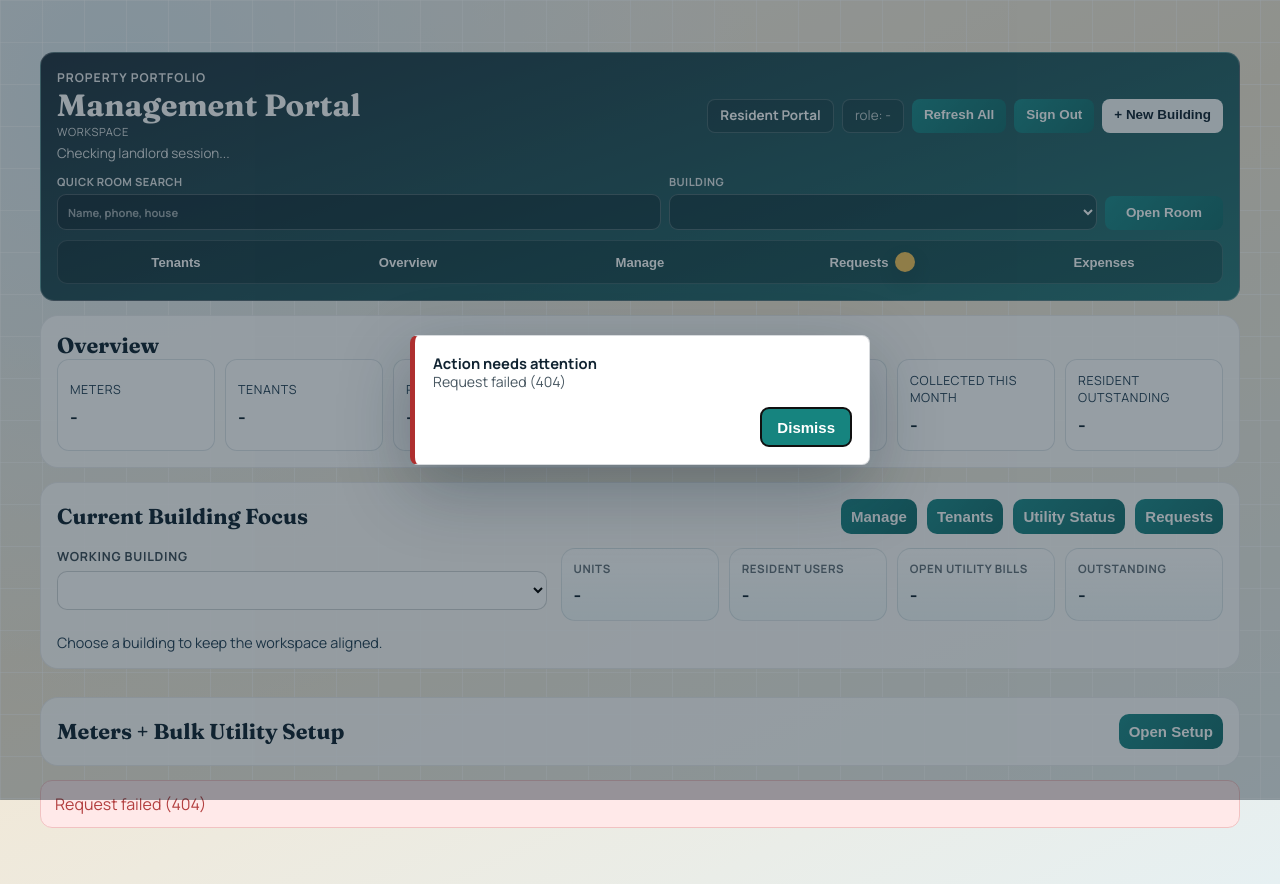
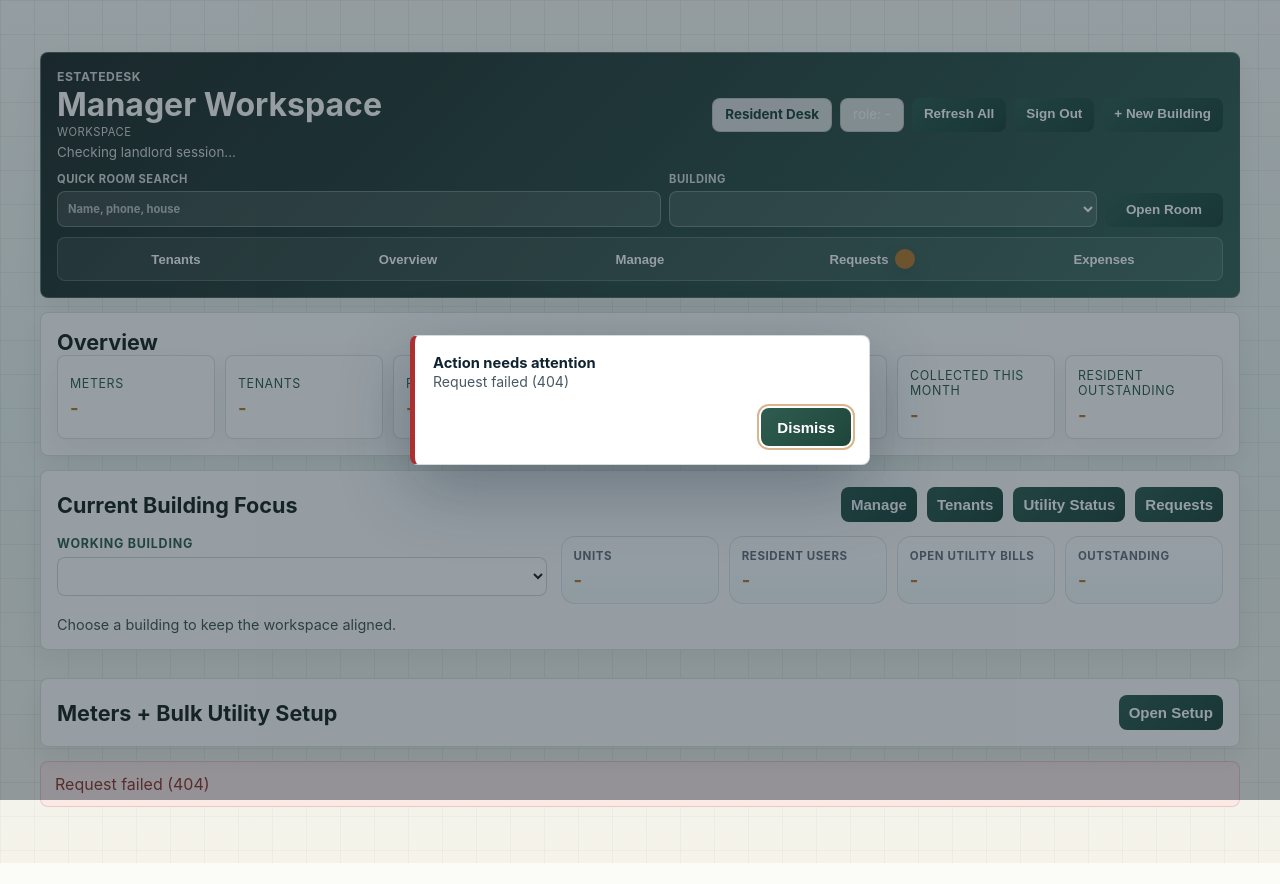
Before and after one commit to captynJoe/landlord-housing, a website: page public/landlord.html in a window 1280 px wide. After the commit the page ends 863 px from the top, so only its background shows below. Drawn offline with Linux system fonts and the light colour scheme; no server answers.

Commit message:
Apply EstateDesk UI identity

```diff
--- /dev/null
+++ b/public/dedicated-theme.css
@@ -0,0 +1,324 @@
+:root {
+  --estate-ink: #182421;
+  --estate-ink-soft: #40554f;
+  --estate-forest: #2f5d50;
+  --estate-forest-dark: #1f453b;
+  --estate-sage: #7f9b78;
+  --estate-copper: #b8792f;
+  --estate-clay: #b94f3f;
+  --estate-paper: #fbfcf8;
+  --estate-mist: #edf5f1;
+  --estate-blue: #d9e8ea;
+  --estate-line: rgba(24, 36, 33, 0.14);
+  --estate-shadow: 0 18px 36px rgba(24, 36, 33, 0.11);
+
+  --ink-950: var(--estate-ink);
+  --ink-900: var(--estate-ink);
+  --ink-800: var(--estate-ink);
+  --ink-700: var(--estate-ink-soft);
+  --ink-600: var(--estate-ink-soft);
+  --mist-100: var(--estate-mist);
+  --sand-100: #f5f3ea;
+  --teal-500: var(--estate-forest);
+  --teal-600: var(--estate-forest);
+  --teal-700: var(--estate-forest-dark);
+  --danger-500: var(--estate-clay);
+  --danger-bg: #fbe9e5;
+  --ok-600: #2d6b45;
+  --ok-bg: #e3f3e4;
+  --warn-700: #8a5c17;
+  --warn-bg: #fff1d4;
+  --line: var(--estate-line);
+  --radius-xl: 8px;
+  --radius-lg: 8px;
+  --radius-md: 8px;
+  --shadow: var(--estate-shadow);
+}
+
+html {
+  background: var(--estate-paper);
+}
+
+body {
+  color: var(--estate-ink);
+  font-family: Inter, "Aptos", "Segoe UI", Arial, sans-serif;
+  letter-spacing: 0;
+  background:
+    linear-gradient(rgba(47, 93, 80, 0.04) 1px, transparent 1px),
+    linear-gradient(90deg, rgba(47, 93, 80, 0.04) 1px, transparent 1px),
+    linear-gradient(180deg, #fbfcf8 0%, #edf5f1 48%, #f5f3ea 100%) !important;
+  background-size: 34px 34px, 34px 34px, auto !important;
+}
+
+.backdrop,
+.ambient {
+  opacity: 0.42;
+  background-image:
+    linear-gradient(rgba(47, 93, 80, 0.07) 1px, transparent 1px),
+    linear-gradient(90deg, rgba(47, 93, 80, 0.07) 1px, transparent 1px) !important;
+  background-size: 34px 34px !important;
+  mask-image: none;
+}
+
+.shell {
+  max-width: 1240px;
+}
+
+.hero,
+.panel,
+.panel-card,
+.feedback,
+.package-card,
+.metric-card,
+.status-chip,
+.card,
+.cctv-card,
+.feature-card,
+.steps,
+.user-panel,
+.room-billing-hold-card,
+.upload-preview-item,
+.empty-state {
+  border-radius: 8px !important;
+  border-color: var(--estate-line) !important;
+  background: rgba(255, 255, 255, 0.91) !important;
+  box-shadow: 0 10px 28px rgba(24, 36, 33, 0.07);
+}
+
+.hero h1,
+.panel-head h2,
+.section-head h2,
+.section-head h3,
+.section-head h4,
+.package-card h2,
+.package-card h3,
+.feature-card h3,
+.steps h2,
+.hero-panel h2,
+.landlord-navbar-title {
+  font-family: Inter, "Aptos", "Segoe UI", Arial, sans-serif !important;
+  letter-spacing: 0;
+}
+
+.hero h1,
+.landlord-navbar-title {
+  font-size: 2rem !important;
+  line-height: 1.1;
+}
+
+.tag,
+.eyebrow,
+.brand,
+.feature-tag,
+.sidebar-label,
+.user-panel-title,
+.metric-card p,
+thead th,
+label {
+  color: var(--estate-forest) !important;
+  letter-spacing: 0.045em;
+}
+
+.subtitle,
+.status-text,
+.panel-note,
+.section-head p,
+.item-details,
+.ticket-details,
+.hero-panel ul,
+.feature-card p,
+tbody td {
+  color: var(--estate-ink-soft);
+}
+
+a,
+.home-link,
+.user-panel-link,
+.mode-pill,
+.module-tab {
+  color: var(--estate-forest-dark);
+}
+
+button,
+.btn,
+.btn-primary,
+#refresh-btn,
+#submit-btn,
+#resident-setup-btn,
+#resident-login-btn,
+#resident-password-change-btn,
+.module-tab.active,
+.mode-pill.active {
+  border-radius: 8px !important;
+  background: linear-gradient(135deg, var(--estate-forest), var(--estate-forest-dark)) !important;
+  color: #fff !important;
+  box-shadow: none;
+}
+
+button:hover,
+.btn:hover,
+.module-tab:hover,
+.mode-pill:hover,
+.metric-card-btn:hover {
+  transform: translateY(-1px);
+  box-shadow: 0 12px 22px rgba(31, 69, 59, 0.13);
+}
+
+button:disabled {
+  opacity: 0.62;
+  cursor: not-allowed;
+}
+
+.ghost-btn,
+.btn-secondary,
+.home-link,
+.landlord-navbar-actions > a,
+.landlord-navbar-actions > span {
+  border-radius: 8px !important;
+  border: 1px solid var(--estate-line) !important;
+  background: rgba(255, 255, 255, 0.82) !important;
+  color: var(--estate-forest-dark) !important;
+}
+
+.btn-danger {
+  background: linear-gradient(135deg, var(--estate-clay), #933d31) !important;
+  color: #fff !important;
+}
+
+input,
+select,
+textarea {
+  border-color: rgba(47, 93, 80, 0.23) !important;
+  border-radius: 8px !important;
+  background: #fff !important;
+  color: var(--estate-ink);
+}
+
+input:focus,
+select:focus,
+textarea:focus,
+button:focus-visible,
+a:focus-visible {
+  outline: 2px solid rgba(184, 121, 47, 0.55);
+  outline-offset: 2px;
+}
+
+table {
+  border-collapse: separate;
+  border-spacing: 0;
+}
+
+thead th {
+  background: rgba(217, 232, 234, 0.48);
+  border-bottom-color: rgba(47, 93, 80, 0.22);
+}
+
+tbody td {
+  border-bottom-color: rgba(47, 93, 80, 0.11);
+}
+
+.metric-card strong,
+.landlord-focus-stat strong,
+.resident-agreement-overview strong,
+.status-chip strong {
+  color: var(--estate-copper);
+}
+
+.error-box,
+.feedback.error,
+.resident-alert-danger {
+  border-color: rgba(185, 79, 63, 0.22) !important;
+  background: #fbe9e5 !important;
+  color: #8e352a !important;
+}
+
+.landlord-navbar-panel,
+.room-account-hero {
+  background:
+    linear-gradient(135deg, rgba(24, 36, 33, 0.96), rgba(47, 93, 80, 0.96)) !important;
+  color: #fff;
+  border-color: rgba(255, 255, 255, 0.2) !important;
+}
+
+.landlord-navbar-panel .tag,
+.landlord-navbar-panel .sidebar-label,
+.landlord-navbar-panel .status-text,
+.landlord-navbar-panel label,
+.room-account-hero .tag,
+.room-account-hero .sidebar-note,
+.room-account-hero .status-text {
+  color: rgba(255, 255, 255, 0.82) !important;
+}
+
+.landlord-navbar-panel .landlord-navbar-title,
+.room-account-hero .landlord-navbar-title {
+  color: #fff;
+}
+
+.landlord-global-search-field input,
+.landlord-global-search-field select {
+  background: rgba(255, 255, 255, 0.12) !important;
+  border-color: rgba(255, 255, 255, 0.26) !important;
+  color: #fff !important;
+}
+
+.landlord-global-search-field input::placeholder {
+  color: rgba(255, 255, 255, 0.66);
+}
+
+.landlord-nav {
+  border-radius: 8px !important;
+  border-color: rgba(255, 255, 255, 0.18) !important;
+  background: rgba(255, 255, 255, 0.08) !important;
+}
+
+.landlord-nav-btn {
+  border-radius: 6px !important;
+  background: transparent !important;
+  color: #fff !important;
+}
+
+.landlord-nav-btn.active,
+.landlord-nav-btn.has-alert {
+  background: rgba(255, 255, 255, 0.16) !important;
+  box-shadow: inset 0 -2px 0 var(--estate-copper);
+}
+
+.landlord-nav-badge,
+.nav-dot {
+  background: var(--estate-copper) !important;
+  color: var(--estate-ink) !important;
+}
+
+.hero-workspace-btn.active,
+.resident-nav-btn.active,
+button.resident-overview-card.is-active {
+  border-color: rgba(184, 121, 47, 0.42) !important;
+  background: rgba(184, 121, 47, 0.12) !important;
+  color: var(--estate-forest-dark) !important;
+}
+
+.mode-switch,
+.hero-workspace,
+.resident-session,
+.user-link {
+  border-radius: 8px !important;
+  border-color: var(--estate-line) !important;
+  background: rgba(255, 255, 255, 0.78) !important;
+}
+
+.room-billing-hold-card.is-active {
+  border-left-color: var(--estate-copper) !important;
+  background: #fff8ed !important;
+}
+
+@media (max-width: 680px) {
+  .hero h1,
+  .landlord-navbar-title {
+    font-size: 1.55rem !important;
+  }
+
+  .shell {
+    padding-inline: 12px;
+  }
+}
--- a/public/landlord-login.js
+++ b/public/landlord-login.js
@@ -54,7 +54,7 @@ function normalizeLandlordSignInError(error, { caretakerMode = false } = {}) {
   if (!(error instanceof Error)) {
     return caretakerMode
       ? "House manager sign-in failed. Check your phone number, house number, and password."
-      : "Landlord sign-in failed. Check your email or phone number and password.";
+      : "Manager sign-in failed. Check your email or phone number and password.";
   }
 
   const message = error.message || "";
@@ -68,7 +68,7 @@ function normalizeLandlordSignInError(error, { caretakerMode = false } = {}) {
   if (error.status === 401) {
     return caretakerMode
       ? "House manager sign-in failed. Check your phone number, house number, and password."
-      : "Landlord sign-in failed. Check your email or phone number and password.";
+      : "Manager sign-in failed. Check your email or phone number and password.";
   }
 
   return message;
@@ -340,7 +340,7 @@ async function signIn(event) {
       caretakerMode: caretakerPhoneLogin
     });
     showPanelError(loginErrorEl, message, { reveal: true });
-    setStatus(caretakerPhoneLogin ? "House manager sign-in failed." : "Landlord sign-in failed.");
+    setStatus(caretakerPhoneLogin ? "House manager sign-in failed." : "Manager sign-in failed.");
   } finally {
     loginBtnEl.disabled = false;
   }
--- a/public/landlord.html
+++ b/public/landlord.html
@@ -3,7 +3,7 @@
   <head>
     <meta charset="UTF-8" />
     <meta name="viewport" content="width=device-width, initial-scale=1.0" />
-    <title>Management Portal</title>
+    <title>EstateDesk Manager</title>
     <link rel="preconnect" href="https://fonts.googleapis.com" />
     <link rel="preconnect" href="https://fonts.gstatic.com" crossorigin />
     <link
@@ -12,6 +12,7 @@
     />
     <link rel="stylesheet" href="/admin.css?v=20260322b" />
     <link rel="stylesheet" href="/landlord.css?v=20260517h" />
+    <link rel="stylesheet" href="/dedicated-theme.css?v=20260519a" />
   </head>
   <body>
     <div class="backdrop"></div>
@@ -19,15 +20,15 @@
       <section class="panel landlord-navbar-panel">
         <div class="landlord-navbar-head">
           <div class="landlord-navbar-copy">
-            <p id="landlord-brand-tag" class="tag landlord-navbar-tag">Property Portfolio</p>
-            <h1 id="landlord-brand-title" class="landlord-navbar-title">Management Portal</h1>
+            <p id="landlord-brand-tag" class="tag landlord-navbar-tag">EstateDesk</p>
+            <h1 id="landlord-brand-title" class="landlord-navbar-title">Manager Workspace</h1>
             <p class="sidebar-label">Workspace</p>
             <p id="auth-status" class="status-text landlord-navbar-status">
               Checking landlord session...
             </p>
           </div>
           <div class="landlord-navbar-actions">
-            <a href="/resident" class="home-link">Resident Portal</a>
+            <a href="/resident" class="home-link">Resident Desk</a>
             <span id="landlord-role" class="status-text">role: -</span>
             <button id="refresh-all-btn" type="button">Refresh All</button>
             <button id="landlord-logout-btn" type="button">Sign Out</button>
@@ -1459,7 +1460,7 @@
           </label>
 
           <p class="status-text">
-            Landlord-created buildings must start with at least one room/house number. You can add
+            Manager-created buildings must start with at least one room/house number. You can add
             more rooms after creation.
           </p>
 
--- a/public/portal-branding.js
+++ b/public/portal-branding.js
@@ -1,8 +1,8 @@
-const DEFAULT_RESIDENT_BRAND = "Resident Portal";
-const DEFAULT_RESIDENT_PROFILE = "Resident Profile";
-const DEFAULT_LANDLORD_BRAND = "Management Portal";
-const DEFAULT_PUBLIC_HOME = "Property Portal";
-const DEFAULT_PORTFOLIO_BRAND = "Property Portfolio";
+const DEFAULT_RESIDENT_BRAND = "EstateDesk Resident";
+const DEFAULT_RESIDENT_PROFILE = "EstateDesk Profile";
+const DEFAULT_LANDLORD_BRAND = "EstateDesk Manager";
+const DEFAULT_PUBLIC_HOME = "EstateDesk Resident";
+const DEFAULT_PORTFOLIO_BRAND = "EstateDesk";
 
 export function normalizeBuildingBrand(value) {
   const normalized = String(value ?? "").trim();
@@ -15,7 +15,7 @@ export function getResidentShellBrand(buildingName) {
 
 export function getResidentPortalTitle(buildingName) {
   const brand = normalizeBuildingBrand(buildingName);
-  return brand ? `${brand} Resident Portal` : DEFAULT_RESIDENT_BRAND;
+  return brand ? `${brand} Resident Desk` : DEFAULT_RESIDENT_BRAND;
 }
 
 export function getResidentProfileTitle(buildingName) {
@@ -29,12 +29,12 @@ export function getLandlordShellBrand(buildingName) {
 
 export function getLandlordPortalTitle(buildingName) {
   const brand = normalizeBuildingBrand(buildingName);
-  return brand ? `${brand} Management Portal` : DEFAULT_LANDLORD_BRAND;
+  return brand ? `${brand} Manager Workspace` : DEFAULT_LANDLORD_BRAND;
 }
 
 export function getPublicHomeTitle(buildingName) {
   const brand = normalizeBuildingBrand(buildingName);
-  return brand ? `${brand} Resident Portal` : DEFAULT_PUBLIC_HOME;
+  return brand ? `${brand} Resident Desk` : DEFAULT_PUBLIC_HOME;
 }
 
 export function applyDocumentBranding(title, appTitle = title) {
```
Also changed, not shown: public/admin-login.html (+3 -2 lines), public/admin.html (+23 -24 lines), public/admin.js (+5 -5 lines), public/index.html (+6 -5 lines), public/landlord-login.html (+5 -4 lines), public/resident-sw.js (+5 -4 lines), public/room-account.html (+3 -2 lines), public/user.html (+6 -5 lines), public/users.html (+7 -6 lines), public/icons/housing-app.svg, public/icons/housing-badge.svg, public/landlord.js, public/manifest.webmanifest, public/users.js.
